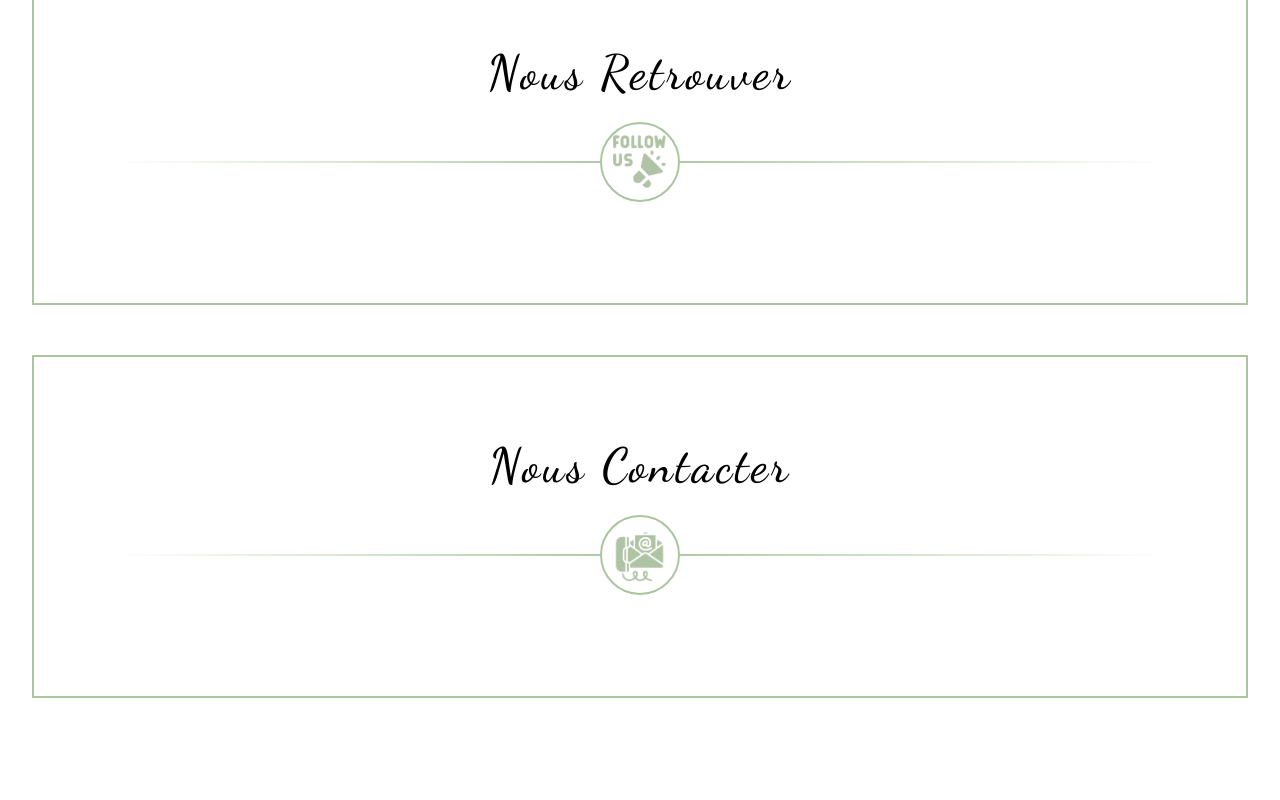
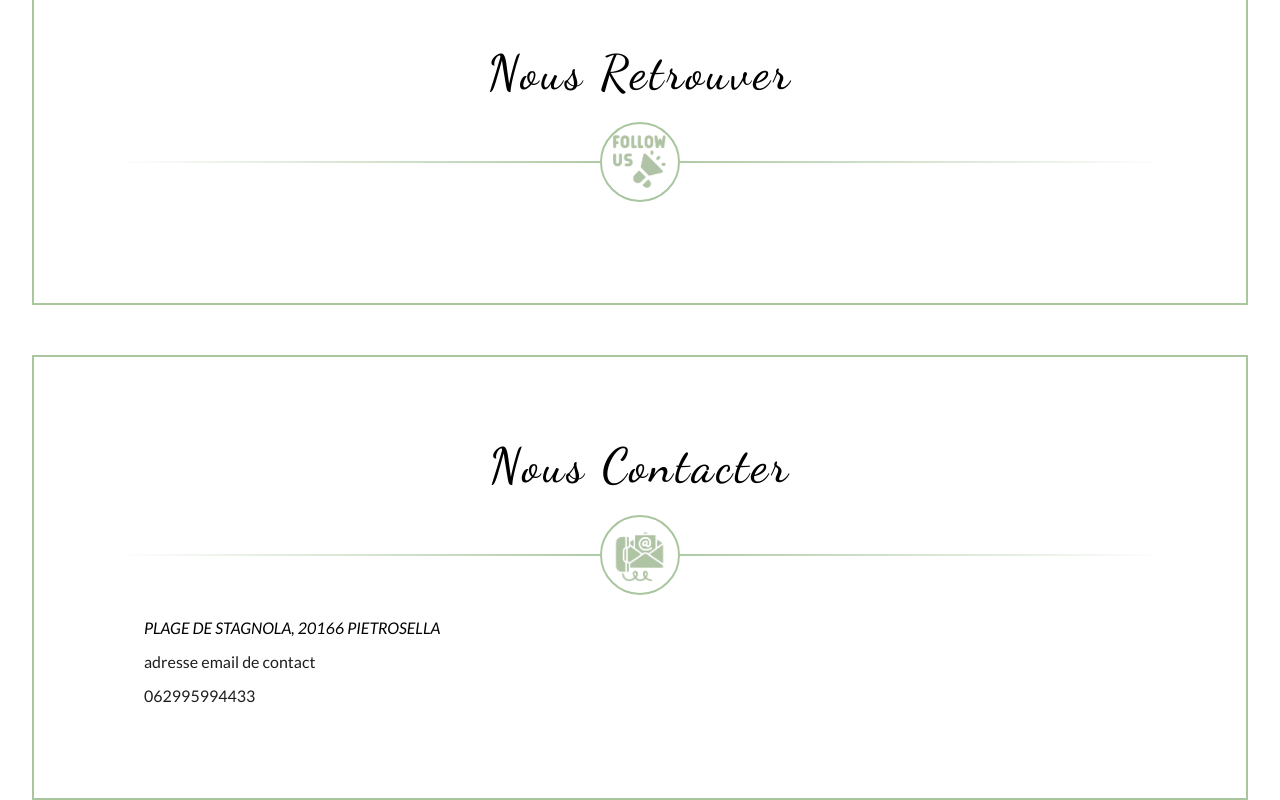
Before and after one commit to luvicode/luvicode.github.io, a website: page index.html in a window 1280 px wide. Shown: the part 2445-3245 px from the top of the page. Before the commit the page ends 3143 px from the top, so only its background shows below. Drawn offline with Linux system fonts and the light colour scheme; files whose address does not match are found by name.

Commit message:
Update index.html

```diff
--- a/index.html
+++ b/index.html
@@ -47,7 +47,7 @@
             <div class="wave wave3"></div>
         </div>
         <div class="container-title">
-            <h1>Paillote l'Aria Bar-Restaurant</h1>
+            <h1>Paillote l'Aria <br>Bar-Restaurant</h1>
         </div>
     </div>
 </header>
@@ -90,6 +90,20 @@
         <div class="divider--title">
             <div class="divider--title__icone divider--icone5"></div>
         </div>
+        <div class="fastContact">
+            <div class="item">
+                <span class="icone icone-contact1"></span>
+                <address>PLAGE DE STAGNOLA, 20166 PIETROSELLA</address>
+            </div>
+            <div class="item">
+                <span class="icone icone-contact2"></span>
+                <a href="mailto:">adresse email de contact</a>
+            </div>
+            <div class="item">
+                <span class="icone icone-contact3"></span>
+                <a href="tel:+">062995994433</a>
+            </div>
+        </div>
     </section>
 </main>
 <footer>
```
